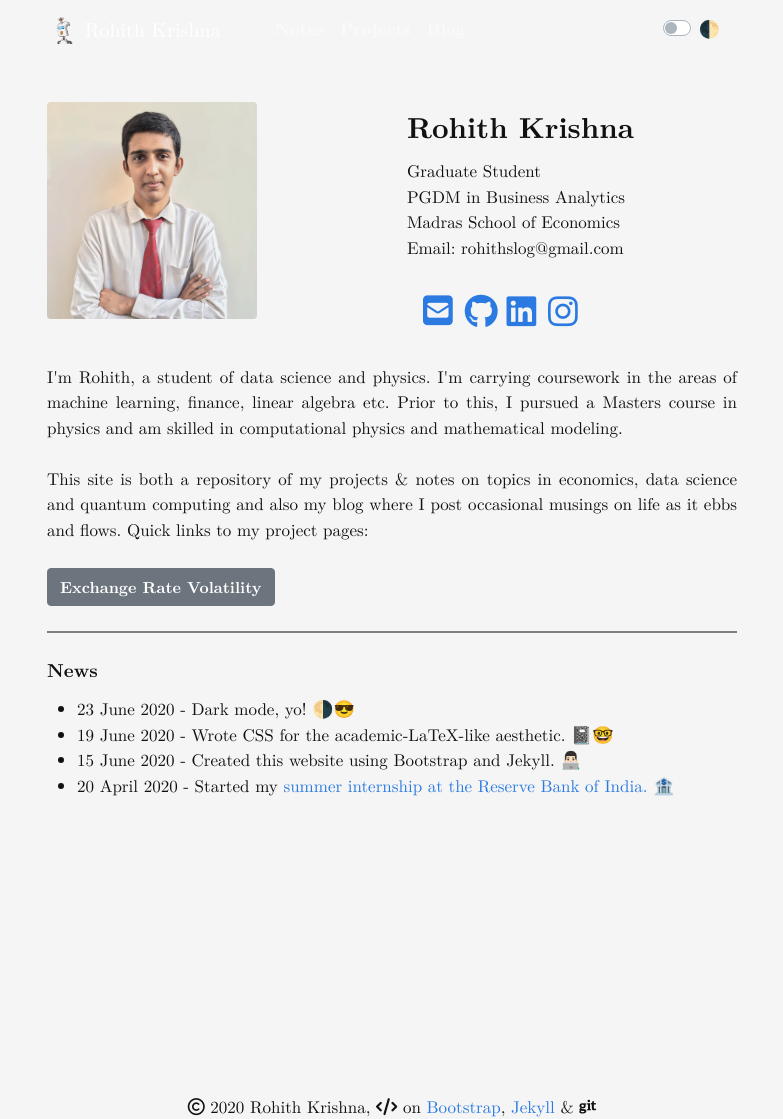
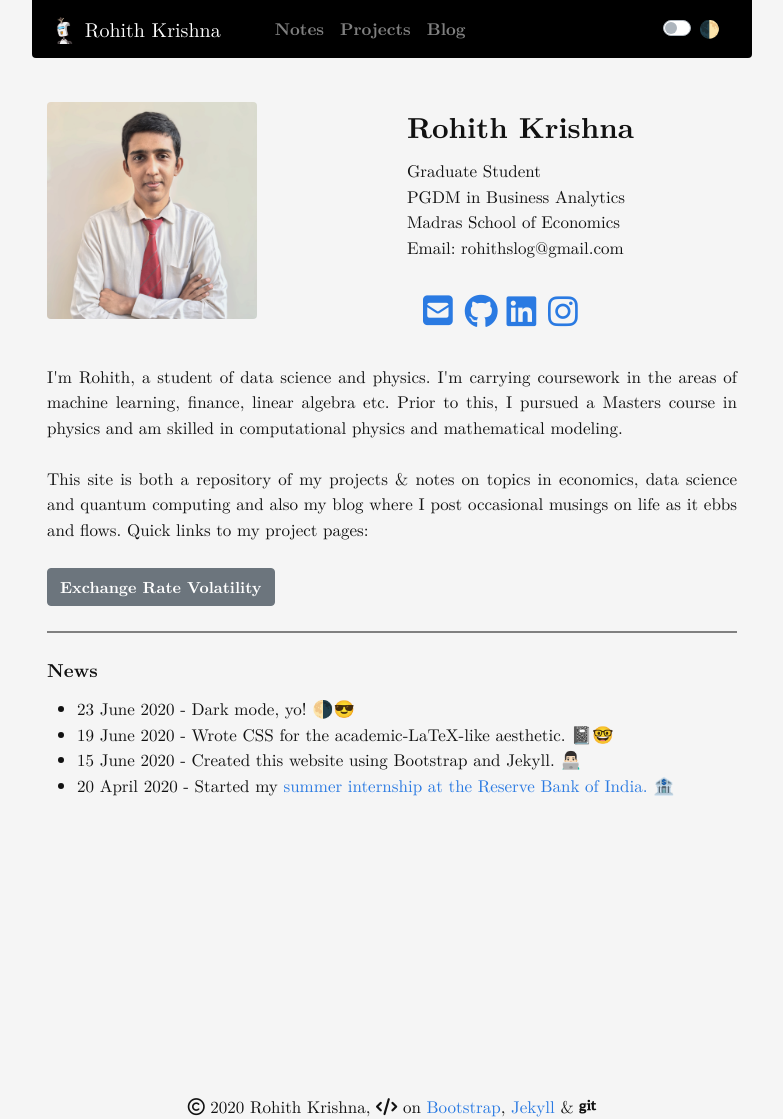
Before and after one commit to rohithmay/rohithmay.github.io, a Jekyll site: the page built from index.md, in a window 1280 px wide. Shown: the whole page, without its empty margins (248-1031 px from the left). Built offline with Jekyll 4.4.1, drawn with Linux system fonts in a browser that asks for light colours; nearby versions of some CDN libraries; a style sheet for code colours, icons or effects is not loaded.

Commit message:
Update navbar.html

```diff
--- a/_includes/navbar.html
+++ b/_includes/navbar.html
@@ -1,4 +1,4 @@
-<nav class="navbar navbar-expand-md navbar-dark rounded-bottom"  role="navigation">
+<nav class="navbar navbar-expand-md navbar-dark rounded-bottom" style = "background-color: #000000;" role="navigation">
   <!-- Use this for black background in dark mode style = "background-color: #000000;"" -->
   <!-- Use sticky-top in class above
  -->
```
